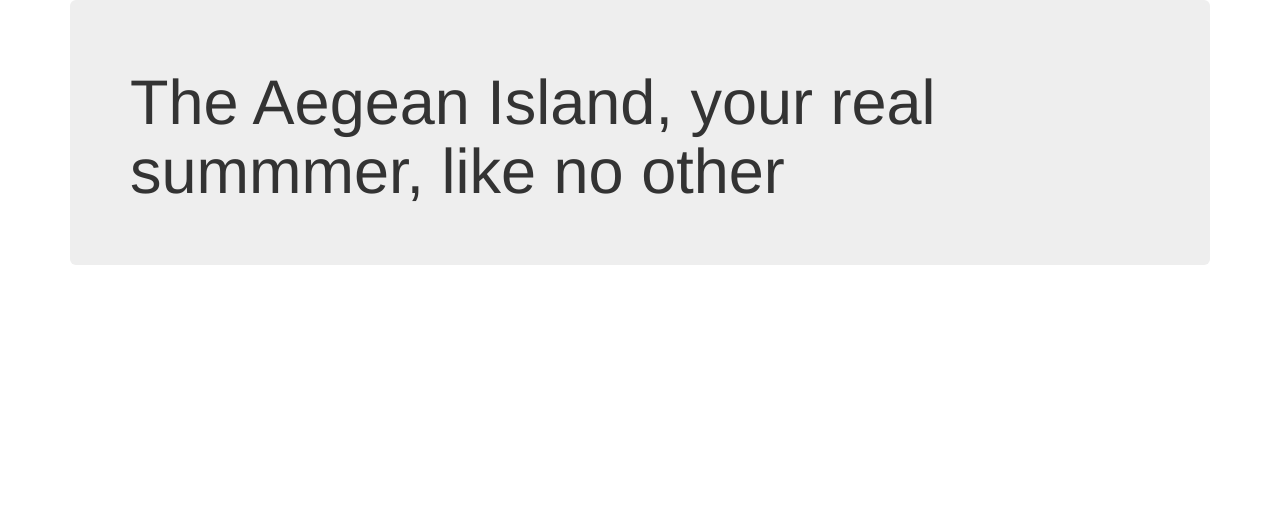
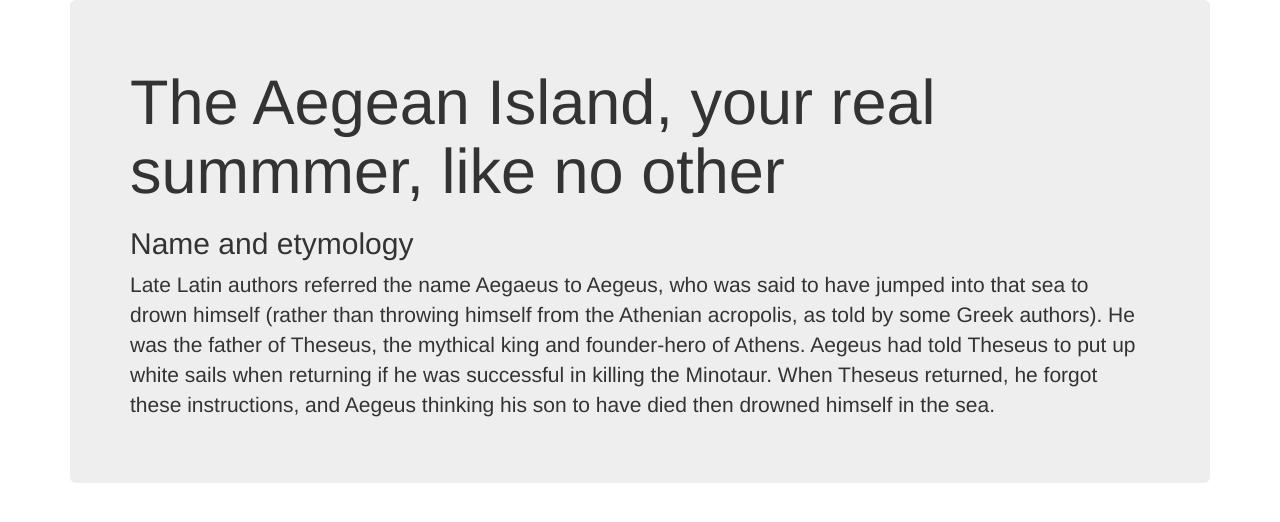
Before and after one commit to zbl14/vacation-site, a plain HTML site: page index.html in a window 1280 px wide. Drawn offline with nearby package versions, Linux system fonts and the light colour scheme.

Commit message:
add name and etymology

```diff
--- a/index.html
+++ b/index.html
@@ -7,6 +7,10 @@
 <body class="container">
   <div class="jumbotron">
     <h1>The Aegean Island, your real summmer, like no other</h1>
+    <h2>Name and etymology</h2>
+    <P>
+      Late Latin authors referred the name Aegaeus to Aegeus, who was said to have jumped into that sea to drown himself (rather than throwing himself from the Athenian acropolis, as told by some Greek authors). He was the father of Theseus, the mythical king and founder-hero of Athens. Aegeus had told Theseus to put up white sails when returning if he was successful in killing the Minotaur. When Theseus returned, he forgot these instructions, and Aegeus thinking his son to have died then drowned himself in the sea.
+    </P>
   </div>
 </body>
 </html>
```
